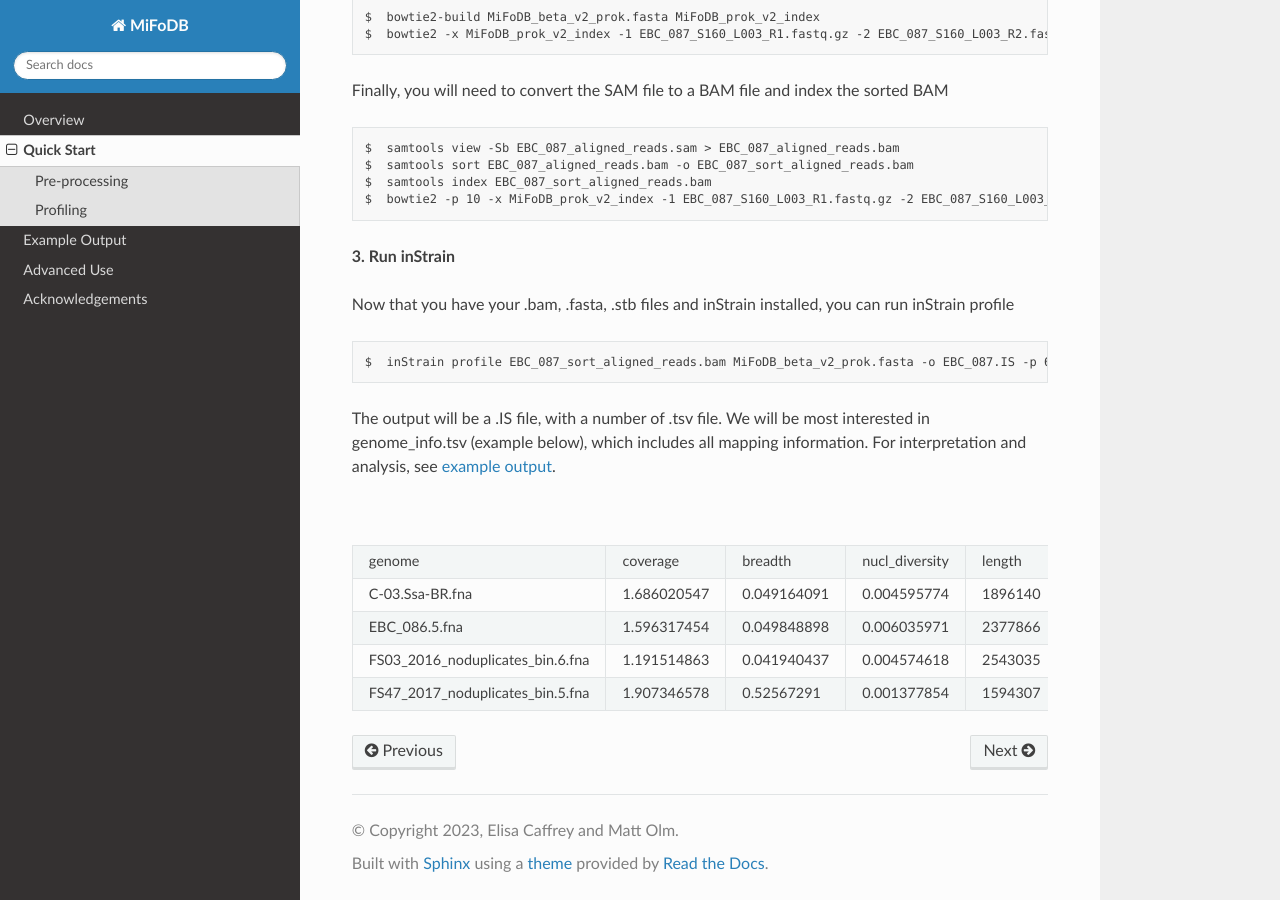
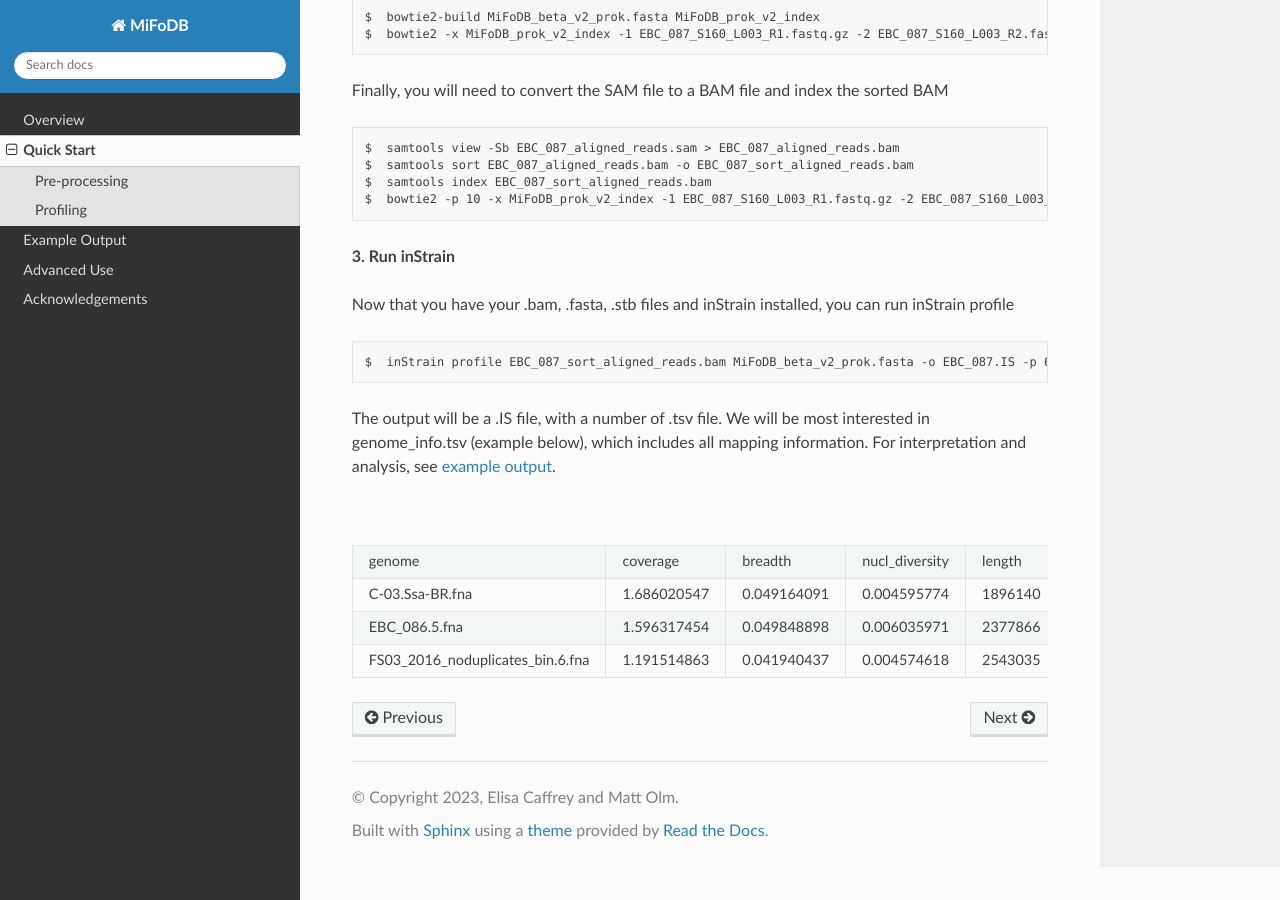
Before and after one commit to elisacaffrey/MiFoDB, a Sphinx documentation site: the page built from docs/source/quick_start.rst, in a window 1280 px wide and 900 px high, scrolled down 2658 px. Built offline with Sphinx 7.4.7 and the Read the Docs theme 2.0.0, drawn with Linux system fonts in a browser that asks for light colours.

Commit message:
Update quick_start.rst

```diff
--- a/docs/source/quick_start.rst
+++ b/docs/source/quick_start.rst
@@ -121,10 +121,10 @@
 
 The output will be a .IS file, with a number of .tsv file. We will be most interested in genome_info.tsv (example below), which includes all mapping information. For interpretation and analysis, see `example output <https://mifodb.readthedocs.io/en/latest/example_output.html>`_.
 
+
 .. csv-table:: genome_info.tsv
 
-   genome,coverage,breadth,nucl_diversity,length,true_scaffolds,detected_scaffolds,coverage_median,coverage_std,coverage_SEM,breadth_minCov,breadth_expected,nucl_diversity_rarefied,conANI_reference,popANI_reference,iRep,iRep_GC_corrected,linked_SNV_count,SNV_distance_mean,r2_mean,d_prime_mean,consensus_divergent_sites,population_divergent_sites,SNS_count,SNV_count,filtered_read_pair_count,reads_unfiltered_pairs,reads_mean_PID,reads_unfiltered_reads,divergent_site_count
-   C-03.Ssa-BR.fna,1.686020547,0.049164091,0.004595774,1896140,182,86,0,69.19478668,0.050739639,0.011300326,0.774346839,0.000140703,0.986372334,o.988145797,,FALSE,242,39.69008264,0.951699521,0.999845137,292,254,252,165,15171,15417,0.981642137,36199,417
- EBC_086.5.fna,1.596317454,0.049848898,0.006035971,2377866,79,52,0,19.94120243,0.012974942,0.028909535,0.755746415,0.002048653,0.979081506,0.984682077,,FALSE,1337,56.69334331,0.637899652,0.9941014,1438,1053,1040,825,17829,19210,0.969968582,48221,1865
- FS03_2016_noduplicates_bin.6.fna,1.191514863,0.041940437,0.004574618,2543035,344,186,0,21.96261861,0.013962518,0.008234649,0.650799011,0.001974379,0.966286233,0.96981997,,FALSE,393,68.18320611,0.596979301,0.989440015,706,632,628,185,14188,15687,0.965486302,39649,813
- FS47_2017_noduplicates_bin.5.fna,1.907346578,0.52567291,0.001377854,1594307,35,35,1,2.642570054,0.002097472,0.150077745,0.814404746,0,0.984235383,0.984339867,,FALSE,,,,,3772,3747,3743,181,13496,13639,0.978569696,31713,3924
+    genome,coverage,breadth,nucl_diversity,length,true_scaffolds,detected_scaffolds,coverage_median,coverage_std,coverage_SEM,breadth_minCov,breadth_expected,nucl_diversity_rarefied,conANI_reference,popANI_reference,iRep,iRep_GC_corrected,linked_SNV_count,SNV_distance_mean,r2_mean,d_prime_mean,consensus_divergent_sites,population_divergent_sites,SNS_count,SNV_count,filtered_read_pair_count,reads_unfiltered_pairs,reads_mean_PID,reads_unfiltered_reads,divergent_site_count
+    C-03.Ssa-BR.fna,1.686020547,0.049164091,0.004595774,1896140,182,86,0,69.19478668,0.050739639,0.011300326,0.774346839,0.000140703,0.986372334,0.988145797,,0.981642137,36199,417,FALSE,242,39.69008264,0.951699521,0.999845137,292,254,252,165,15171,15417,0.981642137,36199,417,292,254
+    EBC_086.5.fna,1.596317454,0.049848898,0.006035971,2377866,79,52,0,19.94120243,0.012974942,0.028909535,0.755746415,0.002048653,0.979081506,0.984682077,,0.969968582,48221,1865,FALSE,1337,56.69334331,0.637899,652,0.9941014,1438,36199,417,292,254
+    FS03_2016_noduplicates_bin.6.fna,1.191514863,0.041940437,0.004574618,2543035,344,186,0,21.96261861,0.013962518,0.008234649,0.650799011,0.001974379,0.966286233,0.96981997,,FALSE,393,68.18320611,0.596979301,0.989440015,706,632,628,185,14188,15687,0.965486302,39649,813
```
